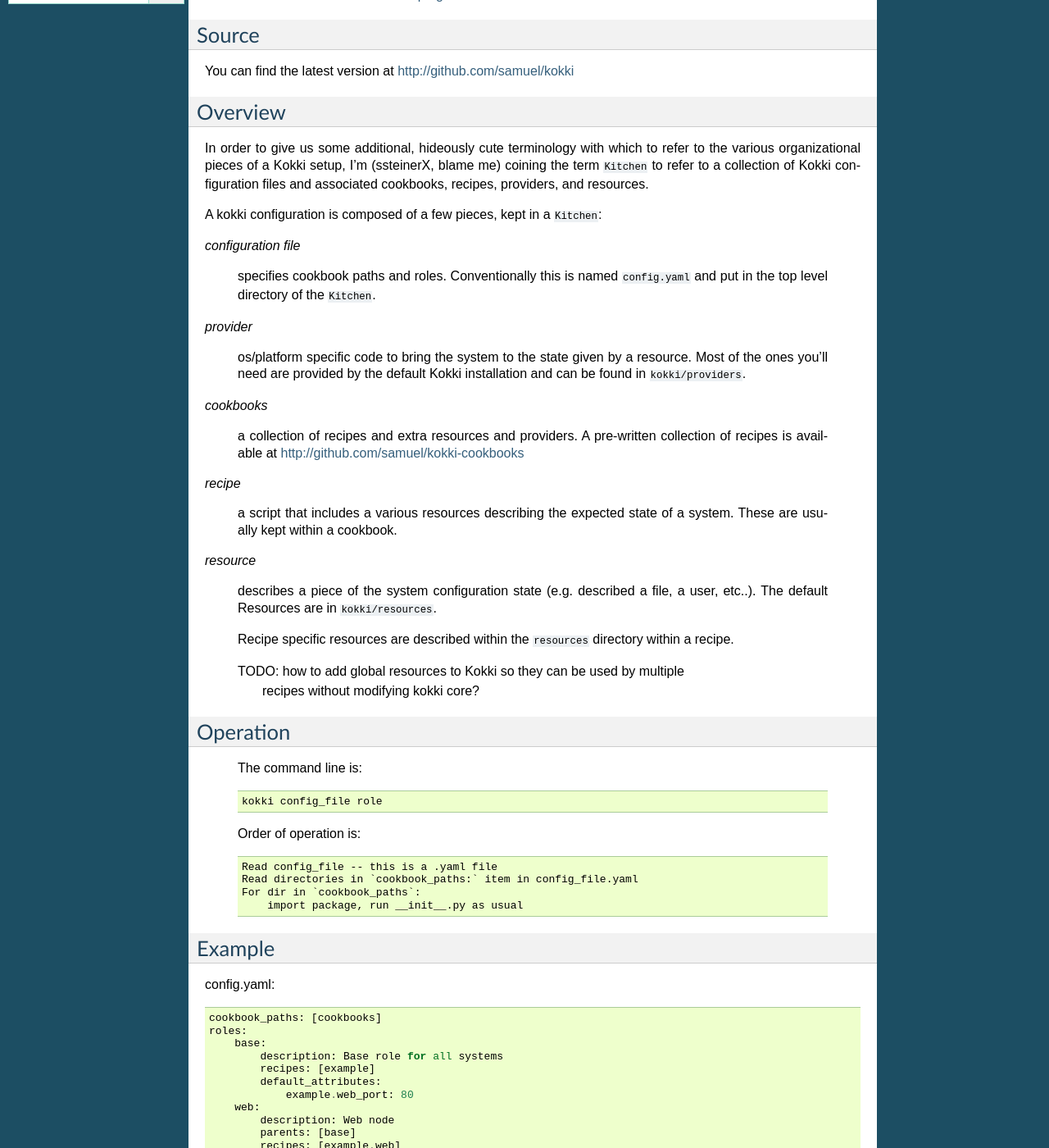
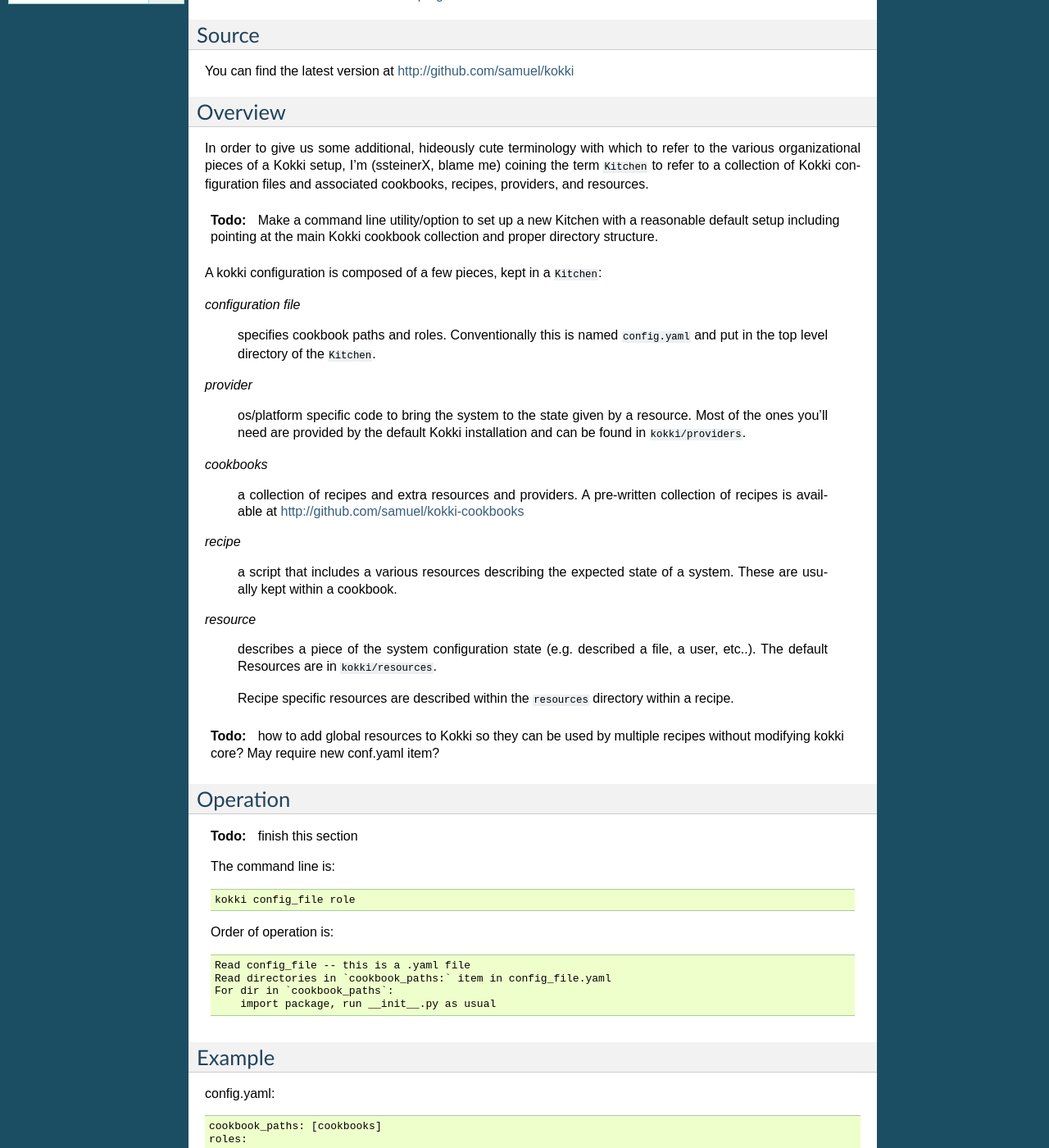
Before and after one commit to samuel/kokki, a Sphinx documentation site: the page built from docs/index.rst, in a window 1280 px wide and 1400 px high, scrolled down 363 px. Shown: the whole window at 82% size. Built offline with Sphinx 7.4.7, drawn with Linux system fonts in a browser that asks for light colours.

Commit message:
Update todos

```diff
--- a/docs/index.rst
+++ b/docs/index.rst
@@ -66,12 +66,15 @@
     Recipe specific resources are described within the ``resources``
     directory within a recipe.
 
-    TODO: how to add global resources to Kokki so they can be used by multiple
-          recipes without modifying kokki core?
+.. todo:: how to add global resources to Kokki so they can be used by multiple
+          recipes without modifying kokki core?  May require new conf.yaml item?
 
 
 Operation
 =========
+
+.. todo:: finish this section
+
     The command line is::
 
         kokki config_file role
@@ -82,8 +85,6 @@
         Read directories in `cookbook_paths:` item in config_file.yaml
         For dir in `cookbook_paths`:
             import package, run __init__.py as usual
-
-
 
 Example
 =======
```
Also changed, not shown: other parts of docs/index.rst (+3 -3 lines).
